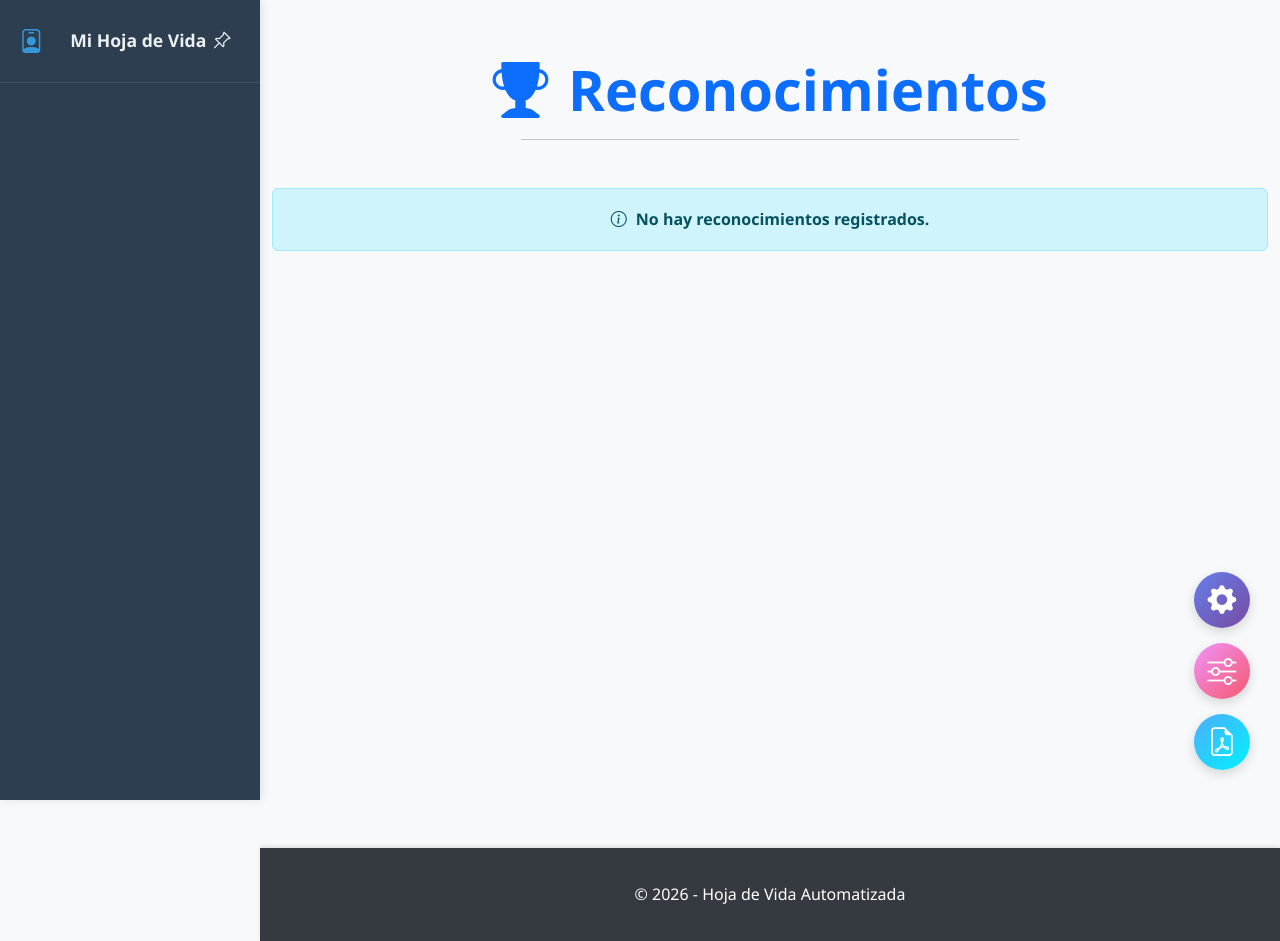
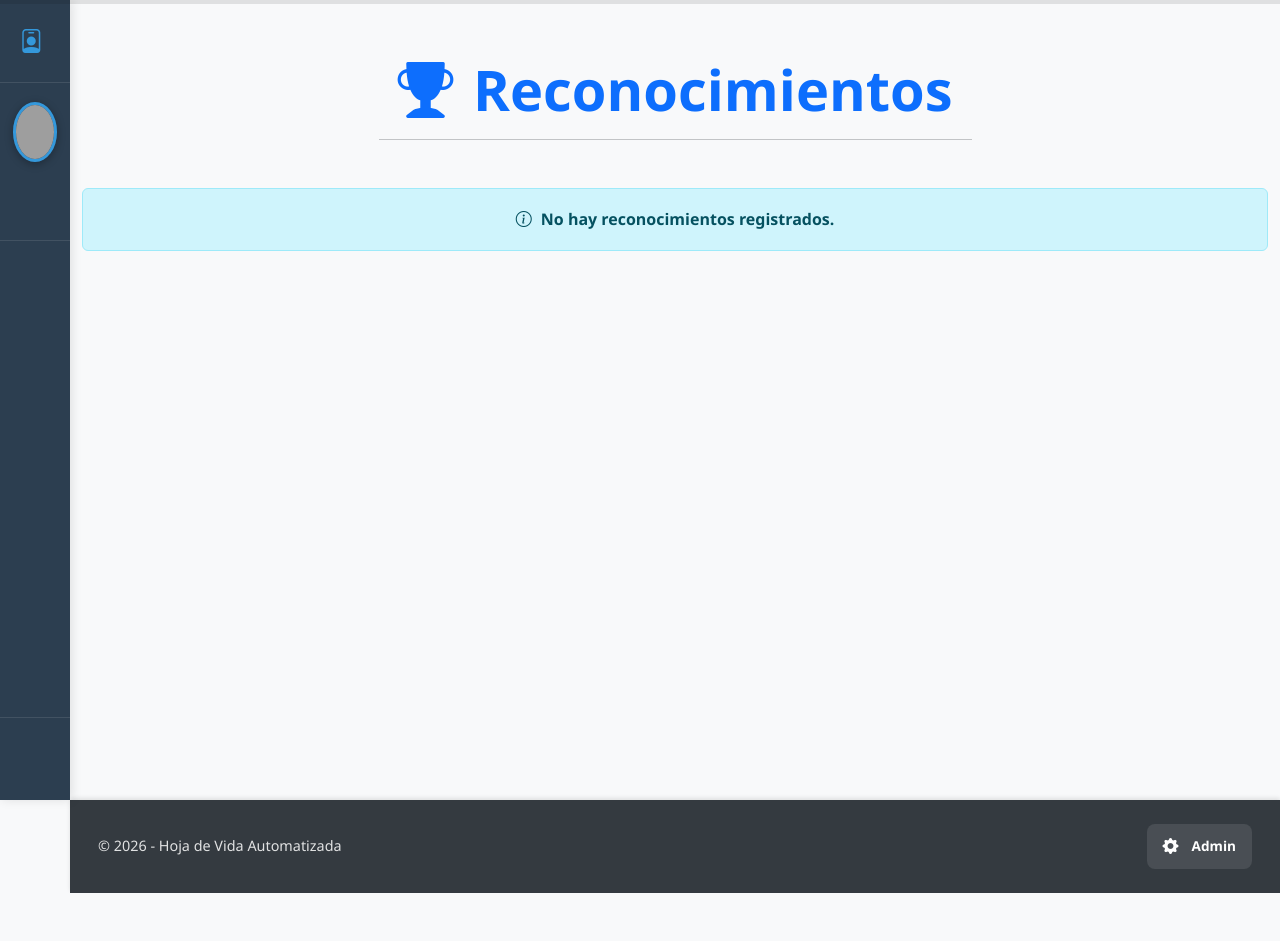
Before and after one commit to johnfralu/hojaDeVidaKelly, a Django app: template templates/curriculum/reconocimientos.html in a window 1280 px wide. After the commit the page ends 893 px from the top, so only its background shows below. Run offline with Django 3.2, Linux system fonts and the light colour scheme; the template is opened without the code that fills it, so the values that code supplies are empty; grey boxes are pictures that could not be loaded.

Commit message:
Sidebar: foto perfil, nombre, PDF, barra progreso, config, admin en footer, sin flotantes

```diff
--- a/static/css/sidebar.css
+++ b/static/css/sidebar.css
@@ -24,6 +24,27 @@ body {
 }
 
 /* ==========================================
+   BARRA DE PROGRESO SUPERIOR
+   ========================================== */
+
+.progress-bar-container {
+    position: fixed;
+    top: 0;
+    left: 0;
+    width: 100%;
+    height: 4px;
+    background: rgba(0, 0, 0, 0.1);
+    z-index: 9999;
+}
+
+.progress-bar-fill {
+    height: 100%;
+    width: 0%;
+    background: linear-gradient(90deg, #667eea, #764ba2);
+    transition: width 0.15s linear;
+}
+
+/* ==========================================
    SIDEBAR BASE
    ========================================== */
 
@@ -39,6 +60,8 @@ body {
     z-index: 1000;
     overflow: hidden;
     box-shadow: 2px 0 10px rgba(0, 0, 0, 0.1);
+    display: flex;
+    flex-direction: column;
 }
 
 .sidebar:hover,
@@ -58,6 +81,7 @@ body {
     padding: 1.2rem;
     border-bottom: 1px solid rgba(255, 255, 255, 0.1);
     min-height: 70px;
+    flex-shrink: 0;
 }
 
 .sidebar-brand {
@@ -79,6 +103,7 @@ body {
     transition: opacity var(--transition-speed) ease;
     font-weight: 600;
     font-size: 1.1rem;
+    white-space: nowrap;
 }
 
 .sidebar:hover .sidebar-text,
@@ -126,13 +151,78 @@ body {
 }
 
 /* ==========================================
+   SIDEBAR PERFIL (FOTO + NOMBRE + PDF)
+   ========================================== */
+
+.sidebar-perfil {
+    display: flex;
+    flex-direction: column;
+    align-items: center;
+    padding: 1.2rem 0.8rem;
+    border-bottom: 1px solid rgba(255, 255, 255, 0.1);
+    flex-shrink: 0;
+    text-align: center;
+}
+
+.sidebar-foto {
+    width: 60px;
+    height: 60px;
+    border-radius: 50%;
+    object-fit: cover;
+    border: 3px solid var(--sidebar-active);
+    box-shadow: 0 2px 8px rgba(0, 0, 0, 0.3);
+    flex-shrink: 0;
+    transition: all 0.3s ease;
+}
+
+.sidebar:hover .sidebar-foto,
+.sidebar.expanded .sidebar-foto,
+.sidebar.pinned .sidebar-foto {
+    width: 80px;
+    height: 80px;
+}
+
+.sidebar-nombre {
+    margin-top: 0.6rem;
+    font-size: 0.95rem !important;
+    font-weight: 600;
+    color: white;
+    text-align: center;
+    line-height: 1.3;
+}
+
+.sidebar-btn-pdf {
+    margin-top: 0.7rem;
+    background: linear-gradient(135deg, #4facfe 0%, #00f2fe 100%);
+    color: white;
+    border: none;
+    padding: 0.45rem 1rem;
+    border-radius: 20px;
+    font-size: 0.82rem;
+    font-weight: 600;
+    cursor: pointer;
+    transition: all 0.3s ease;
+    display: flex;
+    align-items: center;
+    gap: 0.4rem;
+    white-space: nowrap;
+}
+
+.sidebar-btn-pdf:hover {
+    transform: translateY(-2px);
+    box-shadow: 0 4px 12px rgba(79, 172, 254, 0.4);
+}
+
+/* ==========================================
    SIDEBAR NAVIGATION
    ========================================== */
 
 .sidebar-nav {
     list-style: none;
-    padding: 1rem 0;
+    padding: 0.8rem 0;
     margin: 0;
+    flex: 1;
+    overflow-y: auto;
 }
 
 .sidebar-nav .nav-item {
@@ -183,6 +267,51 @@ body {
 }
 
 /* ==========================================
+   SIDEBAR CONFIGURAR SECCIONES
+   ========================================== */
+
+.sidebar-config {
+    flex-shrink: 0;
+    padding: 1rem 0.8rem;
+    border-top: 1px solid rgba(255, 255, 255, 0.1);
+}
+
+.sidebar-btn-config {
+    width: 100%;
+    background: rgba(255, 255, 255, 0.07);
+    color: var(--sidebar-text);
+    border: 1px dashed rgba(255, 255, 255, 0.25);
+    padding: 0.6rem 1rem;
+    border-radius: 8px;
+    font-size: 0.85rem;
+    font-weight: 600;
+    cursor: pointer;
+    transition: all 0.3s ease;
+    display: flex;
+    align-items: center;
+    justify-content: center;
+    gap: 0.5rem;
+    white-space: nowrap;
+    opacity: 0;
+}
+
+.sidebar:hover .sidebar-btn-config,
+.sidebar.expanded .sidebar-btn-config,
+.sidebar.pinned .sidebar-btn-config {
+    opacity: 1;
+}
+
+.sidebar-btn-config:hover {
+    background: rgba(255, 255, 255, 0.15);
+    border-color: rgba(255, 255, 255, 0.5);
+}
+
+.sidebar-btn-config i {
+    font-size: 1rem;
+    color: var(--sidebar-active);
+}
+
+/* ==========================================
    MAIN CONTENT
    ========================================== */
 
@@ -209,75 +337,61 @@ body {
     transition: margin-left var(--transition-speed) ease;
     background: #343a40;
     color: white;
-    text-align: center;
-    padding: 2rem 1rem;
-    margin-top: 3rem;
+    padding: 1.5rem 1rem;
 }
 
-/* Cuando el sidebar está expandido (hover o pinned) */
 .sidebar.expanded ~ .footer,
 .sidebar.pinned ~ .footer {
     margin-left: var(--sidebar-width-expanded);
 }
 
-/* ==========================================
-   FLOATING BUTTONS - Ajuste de posición
-   ========================================== */
-
-.floating-buttons-container {
-    position: fixed;
-    bottom: 30px;
-    right: 30px;
+.footer-content {
     display: flex;
-    flex-direction: column;
-    gap: 15px;
-    z-index: 999;
-    transition: right var(--transition-speed) ease;
+    justify-content: space-between;
+    align-items: center;
+    max-width: 1200px;
+    margin: 0 auto;
 }
 
-/* Los botones flotantes se ajustan cuando el sidebar está fijado */
-.sidebar.pinned ~ * .floating-buttons-container {
-    right: calc(30px + var(--sidebar-width-expanded) - var(--sidebar-width-collapsed));
+.footer-text {
+    text-align: left;
 }
 
-.btn-float {
-    width: 56px;
-    height: 56px;
-    border-radius: 50%;
-    border: none;
+.footer-text p {
+    margin-bottom: 0.2rem;
+    font-size: 0.9rem;
+    opacity: 0.85;
+}
+
+.footer-btn-admin {
     display: flex;
     align-items: center;
-    justify-content: center;
-    font-size: 1.5rem;
-    cursor: pointer;
+    gap: 0.5rem;
+    background: rgba(255, 255, 255, 0.1);
+    color: white;
+    text-decoration: none;
+    padding: 0.5rem 1rem;
+    border-radius: 8px;
+    font-size: 0.85rem;
+    font-weight: 600;
     transition: all 0.3s ease;
-    box-shadow: 0 4px 12px rgba(0, 0, 0, 0.15);
-    text-decoration: none;
-    color: white;
+    white-space: nowrap;
 }
 
-.btn-float:hover {
-    transform: translateY(-3px);
-    box-shadow: 0 6px 20px rgba(0, 0, 0, 0.25);
+.footer-btn-admin:hover {
+    background: rgba(255, 255, 255, 0.2);
+    color: white;
+    transform: translateY(-2px);
 }
 
-.btn-admin {
-    background: linear-gradient(135deg, #667eea 0%, #764ba2 100%);
-}
-
-.btn-config {
-    background: linear-gradient(135deg, #f093fb 0%, #f5576c 100%);
-}
-
-.btn-pdf {
-    background: linear-gradient(135deg, #4facfe 0%, #00f2fe 100%);
+.footer-btn-admin i {
+    font-size: 1rem;
 }
 
 /* ==========================================
    RESPONSIVE - MÓVILES
    ========================================== */
 
-/* Botón hamburguesa */
 .btn-mobile-menu {
     display: none;
     position: fixed;
--- a/templates/base.html
+++ b/templates/base.html
@@ -17,6 +17,11 @@
     {% block extra_css %}{% endblock %}
 </head>
 <body>
+    <!-- Barra de Progreso Superior -->
+    <div class="progress-bar-container">
+        <div class="progress-bar-fill" id="progressBar"></div>
+    </div>
+
     <!-- Sidebar -->
     <div class="sidebar" id="sidebar">
         <!-- Header del Sidebar -->
@@ -27,6 +32,21 @@
             </div>
             <button class="btn-pin" id="btnPin" title="Fijar menú">
                 <i class="bi bi-pin-angle"></i>
+            </button>
+        </div>
+
+        <!-- Foto de perfil en sidebar -->
+        <div class="sidebar-perfil">
+            {% if perfil and perfil.foto_perfil %}
+                <img src="{{ perfil.foto_perfil.url }}" alt="{{ perfil.nombres }}" class="sidebar-foto">
+            {% else %}
+                <img src="{% static 'images/default-avatar.png' %}" alt="Foto de perfil" class="sidebar-foto">
+            {% endif %}
+            <span class="sidebar-text sidebar-nombre">
+                {% if perfil %}{{ perfil.nombres|cut:" " }} {{ perfil.apellidos|cut:" " }}{% endif %}
+            </span>
+            <button class="sidebar-btn-pdf sidebar-text" data-bs-toggle="modal" data-bs-target="#pdfModal" title="Generar PDF">
+                <i class="bi bi-file-earmark-pdf"></i> Generar PDF
             </button>
         </div>
 
@@ -102,6 +122,13 @@
             </li>
             {% endif %}
         </ul>
+
+        <!-- Botón de Configuración dentro del sidebar -->
+        <div class="sidebar-config">
+            <button class="sidebar-btn-config sidebar-text" data-bs-toggle="modal" data-bs-target="#configModal">
+                <i class="bi bi-sliders"></i> <span>Configurar Secciones</span>
+            </button>
+        </div>
     </div>
 
     <!-- Overlay para móviles -->
@@ -120,29 +147,21 @@
     </main>
 
     <!-- Footer -->
-    <footer class="footer">
+    <footer class="footer" id="footer">
         <div class="container-fluid">
-            <p class="mb-0">© {% now "Y" %} - Hoja de Vida Automatizada</p>
-            {% if perfil %}
-            <p class="mb-0">{{ perfil.nombres }} {{ perfil.apellidos }}</p>
-            {% endif %}
+            <div class="footer-content">
+                <div class="footer-text">
+                    <p class="mb-0">© {% now "Y" %} - Hoja de Vida Automatizada</p>
+                    {% if perfil %}
+                    <p class="mb-0">{{ perfil.nombres }} {{ perfil.apellidos }}</p>
+                    {% endif %}
+                </div>
+                <a href="/admin/" target="_blank" class="footer-btn-admin" title="Administración">
+                    <i class="bi bi-gear-fill"></i> Admin
+                </a>
+            </div>
         </div>
     </footer>
-
-    <!-- Botones de Configuración Flotante -->
-    <div class="floating-buttons-container">
-        <a href="/admin/" target="_blank" class="btn-float btn-admin" title="Administración">
-            <i class="bi bi-gear-fill"></i>
-        </a>
-
-        <button class="btn-float btn-config" data-bs-toggle="modal" data-bs-target="#configModal" title="Configuración de Secciones">
-            <i class="bi bi-sliders"></i>
-        </button>
-
-        <button class="btn-float btn-pdf" data-bs-toggle="modal" data-bs-target="#pdfModal" title="Generar PDF">
-            <i class="bi bi-file-earmark-pdf"></i>
-        </button>
-    </div>
 
     <!-- Modal de Configuración -->
     <div class="modal fade" id="configModal" tabindex="-1" aria-labelledby="configModalLabel" aria-hidden="true">
@@ -286,9 +305,10 @@
     <!-- Bootstrap JS -->
     <script src="https://cdn.jsdelivr.net/npm/bootstrap@5.3.0/dist/js/bootstrap.bundle.min.js"></script>
 
-    <!-- Scripts personalizados -->
     <script>
-        // Función para obtener el token CSRF
+        // ==========================================
+        // CSRF TOKEN
+        // ==========================================
         function getCookie(name) {
             let cookieValue = null;
             if (document.cookie && document.cookie !== '') {
@@ -304,7 +324,102 @@
             return cookieValue;
         }
 
-        // Guardar configuración de secciones
+        // ==========================================
+        // BARRA DE PROGRESO DE SCROLL
+        // ==========================================
+        const progressBar = document.getElementById('progressBar');
+
+        window.addEventListener('scroll', function() {
+            const scrollTop = window.scrollY || document.documentElement.scrollTop;
+            const docHeight = document.documentElement.scrollHeight - document.documentElement.clientHeight;
+            const progress = docHeight > 0 ? (scrollTop / docHeight) * 100 : 0;
+            progressBar.style.width = progress + '%';
+        });
+
+        // ==========================================
+        // SIDEBAR
+        // ==========================================
+        const sidebar = document.getElementById('sidebar');
+        const mainContent = document.getElementById('mainContent');
+        const btnPin = document.getElementById('btnPin');
+        const btnMobileMenu = document.getElementById('btnMobileMenu');
+        const sidebarOverlay = document.getElementById('sidebarOverlay');
+
+        let isPinned = localStorage.getItem('sidebarPinned') === 'true';
+        let hoverTimeout;
+
+        if (isPinned) {
+            sidebar.classList.add('pinned');
+            btnPin.classList.add('pinned');
+        }
+
+        sidebar.addEventListener('mouseenter', function() {
+            if (!isPinned && window.innerWidth > 768) {
+                clearTimeout(hoverTimeout);
+                sidebar.classList.add('expanded');
+            }
+        });
+
+        sidebar.addEventListener('mouseleave', function() {
+            if (!isPinned && window.innerWidth > 768) {
+                hoverTimeout = setTimeout(() => {
+                    sidebar.classList.remove('expanded');
+                }, 300);
+            }
+        });
+
+        btnPin.addEventListener('click', function(e) {
+            e.stopPropagation();
+            isPinned = !isPinned;
+
+            if (isPinned) {
+                sidebar.classList.add('pinned');
+                btnPin.classList.add('pinned');
+                btnPin.title = 'Desfijar menú';
+            } else {
+                sidebar.classList.remove('pinned');
+                btnPin.classList.remove('pinned');
+                btnPin.title = 'Fijar menú';
+                sidebar.classList.remove('expanded');
+            }
+
+            localStorage.setItem('sidebarPinned', isPinned);
+        });
+
+        // Menú móvil
+        btnMobileMenu.addEventListener('click', function() {
+            sidebar.classList.toggle('mobile-open');
+            sidebarOverlay.classList.toggle('active');
+            document.body.style.overflow = sidebar.classList.contains('mobile-open') ? 'hidden' : '';
+        });
+
+        sidebarOverlay.addEventListener('click', function() {
+            sidebar.classList.remove('mobile-open');
+            sidebarOverlay.classList.remove('active');
+            document.body.style.overflow = '';
+        });
+
+        document.querySelectorAll('.sidebar-nav a').forEach(link => {
+            link.addEventListener('click', function() {
+                if (window.innerWidth <= 768) {
+                    sidebar.classList.remove('mobile-open');
+                    sidebarOverlay.classList.remove('active');
+                    document.body.style.overflow = '';
+                }
+            });
+        });
+
+        window.addEventListener('resize', function() {
+            if (window.innerWidth > 768) {
+                sidebar.classList.remove('mobile-open');
+                sidebarOverlay.classList.remove('active');
+                document.body.style.overflow = '';
+            }
+        });
+
+        // ==========================================
+        // CONFIGURACIÓN DE SECCIONES
+        // ==========================================
         document.getElementById('btnGuardarConfig').addEventListener('click', function() {
             const csrftoken = getCookie('csrftoken');
 
@@ -340,7 +455,9 @@
             });
         });
 
-        // Control del botón Generar PDF
+        // ==========================================
+        // GENERAR PDF
+        // ==========================================
         const pdfSections = document.querySelectorAll('.pdf-section');
         const btnGenerarPDF = document.getElementById('btnGenerarPDF');
 
@@ -353,10 +470,8 @@
             checkbox.addEventListener('change', updatePDFButton);
         });
 
-        // Ejecutar al cargar la página
         updatePDFButton();
 
-        // Generar PDF
         btnGenerarPDF.addEventListener('click', function() {
             const selectedSections = [];
 
@@ -375,7 +490,6 @@
 
             const csrftoken = getCookie('csrftoken');
 
-            // Mostrar mensaje de carga
             btnGenerarPDF.disabled = true;
             btnGenerarPDF.innerHTML = '<span class="spinner-border spinner-border-sm me-2"></span>Generando...';
 
@@ -392,25 +506,18 @@
                 return response.blob();
             })
             .then(blob => {
-                // Crear URL del blob
                 const url = window.URL.createObjectURL(blob);
-
-                // Abrir en nueva pestaña
                 const nuevaPestana = window.open(url, '_blank');
 
-                // Si el navegador bloqueó el pop-up, avisamos al usuario
                 if (!nuevaPestana) {
                     alert('Por favor, permite las ventanas emergentes para ver el PDF');
                 }
 
-                // Limpiar la URL después de un momento
                 setTimeout(() => window.URL.revokeObjectURL(url), 100);
 
-                // Cerrar modal
                 const modal = bootstrap.Modal.getInstance(document.getElementById('pdfModal'));
                 modal.hide();
 
-                // Restaurar botón
                 btnGenerarPDF.disabled = false;
                 btnGenerarPDF.innerHTML = 'Generar';
             })
@@ -422,99 +529,14 @@
             });
         });
 
+        // ==========================================
+        // MODAL DE IMAGEN
+        // ==========================================
         function ampliarImagen(src) {
-            // Insertamos la ruta de la imagen en el modal
             document.getElementById('modalImage').src = src;
-            // Mostramos el modal
             const miModal = new bootstrap.Modal(document.getElementById('imageModal'));
             miModal.show();
         }
-
-        // ==========================================
-        // FUNCIONALIDAD DEL SIDEBAR
-        // ==========================================
-        const sidebar = document.getElementById('sidebar');
-        const mainContent = document.getElementById('mainContent');
-        const btnPin = document.getElementById('btnPin');
-        const btnMobileMenu = document.getElementById('btnMobileMenu');
-        const sidebarOverlay = document.getElementById('sidebarOverlay');
-
-        let isPinned = localStorage.getItem('sidebarPinned') === 'true';
-        let hoverTimeout;
-
-        // Aplicar estado inicial del pin
-        if (isPinned) {
-            sidebar.classList.add('pinned');
-            btnPin.classList.add('pinned');
-        }
-
-        // Hover para expandir (solo si no está fijado)
-        sidebar.addEventListener('mouseenter', function() {
-            if (!isPinned && window.innerWidth > 768) {
-                clearTimeout(hoverTimeout);
-                sidebar.classList.add('expanded');
-            }
-        });
-
-        sidebar.addEventListener('mouseleave', function() {
-            if (!isPinned && window.innerWidth > 768) {
-                hoverTimeout = setTimeout(() => {
-                    sidebar.classList.remove('expanded');
-                }, 300);
-            }
-        });
-
-        // Botón de fijar/desfijar
-        btnPin.addEventListener('click', function(e) {
-            e.stopPropagation();
-            isPinned = !isPinned;
-
-            if (isPinned) {
-                sidebar.classList.add('pinned');
-                btnPin.classList.add('pinned');
-                btnPin.title = 'Desfijar menú';
-            } else {
-                sidebar.classList.remove('pinned');
-                btnPin.classList.remove('pinned');
-                btnPin.title = 'Fijar menú';
-                sidebar.classList.remove('expanded');
-            }
-
-            localStorage.setItem('sidebarPinned', isPinned);
-        });
-
-        // Menú móvil
-        btnMobileMenu.addEventListener('click', function() {
-            sidebar.classList.toggle('mobile-open');
-            sidebarOverlay.classList.toggle('active');
-            document.body.style.overflow = sidebar.classList.contains('mobile-open') ? 'hidden' : '';
-        });
-
-        sidebarOverlay.addEventListener('click', function() {
-            sidebar.classList.remove('mobile-open');
-            sidebarOverlay.classList.remove('active');
-            document.body.style.overflow = '';
-        });
-
-        // Cerrar menú móvil al hacer clic en un enlace
-        document.querySelectorAll('.sidebar-nav a').forEach(link => {
-            link.addEventListener('click', function() {
-                if (window.innerWidth <= 768) {
-                    sidebar.classList.remove('mobile-open');
-                    sidebarOverlay.classList.remove('active');
-                    document.body.style.overflow = '';
-                }
-            });
-        });
-
-        // Ajustar en cambio de tamaño de ventana
-        window.addEventListener('resize', function() {
-            if (window.innerWidth > 768) {
-                sidebar.classList.remove('mobile-open');
-                sidebarOverlay.classList.remove('active');
-                document.body.style.overflow = '';
-            }
-        });
     </script>
     {% block extra_js %}{% endblock %}
 </body>
```
Also changed, not shown: other parts of static/css/sidebar.css (+13 -49 lines), templates/curriculum/perfil_profesional.html (+39 -39 lines).
